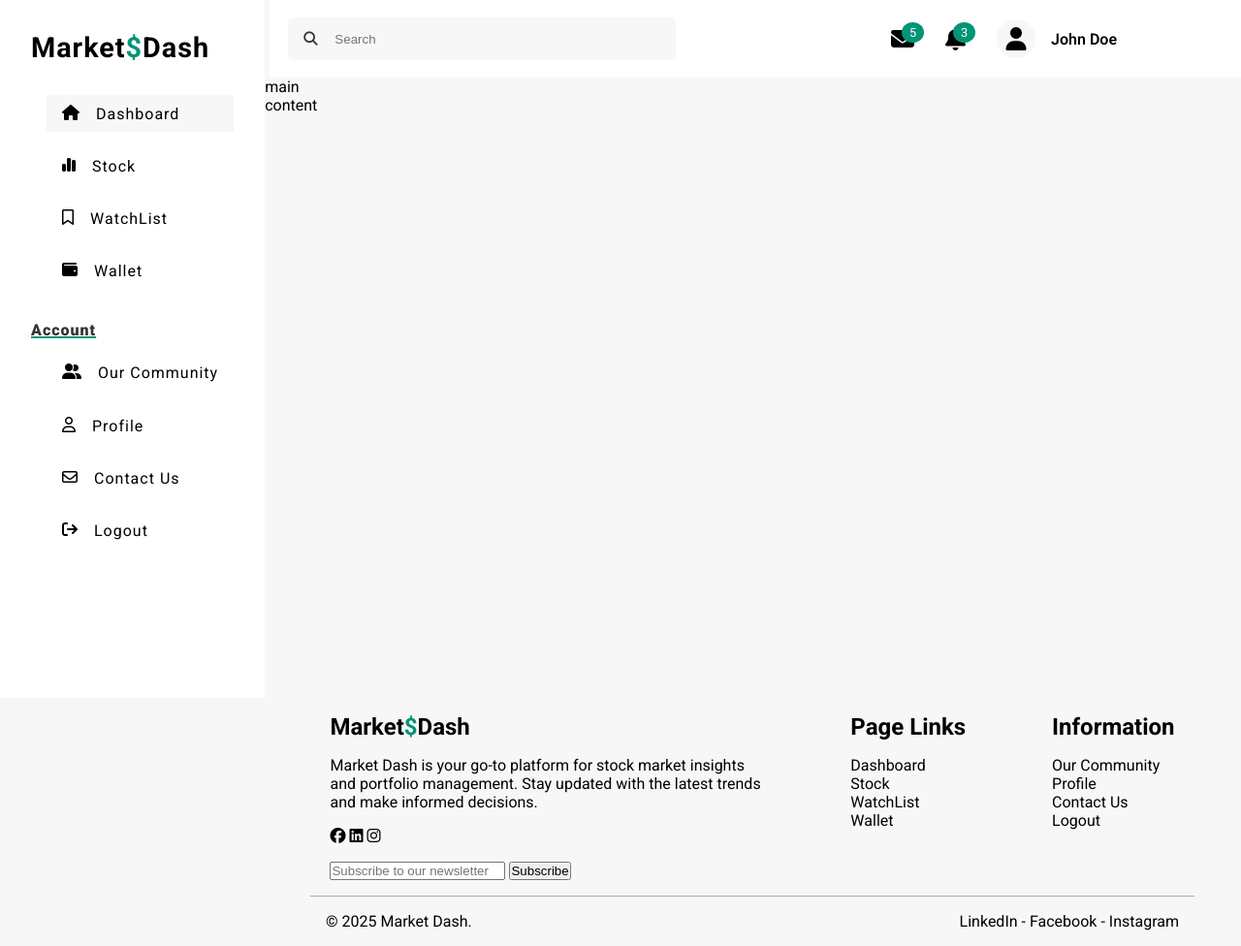
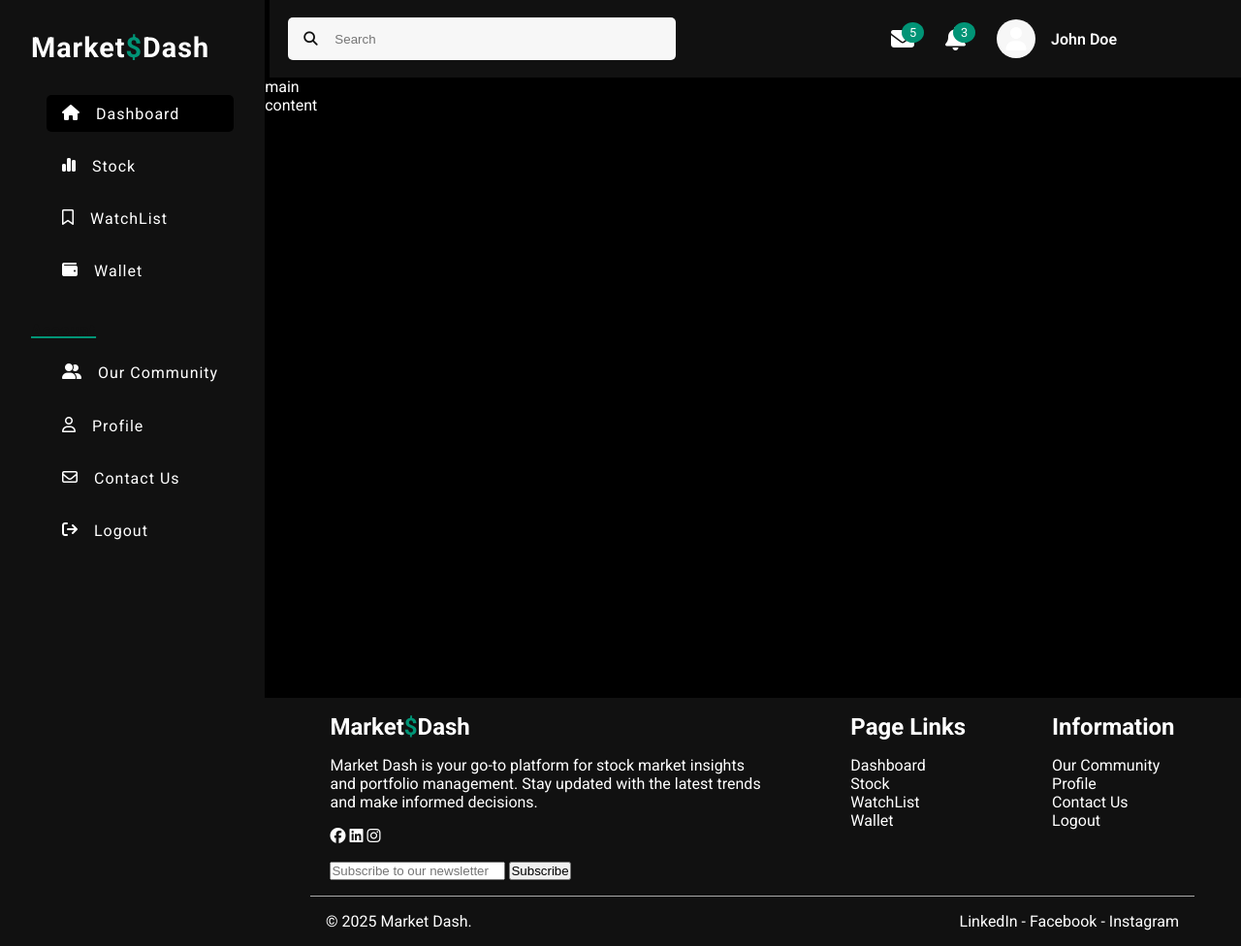
Before and after one commit to yilikalt/marketDash, a plain HTML site: page pages/dashboard.html in a window 1280 px wide. Shown: the whole page at 97% size. Drawn offline with Linux system fonts and the light colour scheme.

Commit message:
feat: update styles for body and dashboard with new background colors and improved text contrast

```diff
--- a/venders/styles/style.css
+++ b/venders/styles/style.css
@@ -10,6 +10,8 @@
 
 body {
   font-family: Roboto, sans-serif;
+  background: #000;
+  color: white;
 }
 a {
   color: inherit;
--- a/venders/styles/styleDash.css
+++ b/venders/styles/styleDash.css
@@ -4,7 +4,6 @@
   grid-template-rows: 5rem 5fr 2fr;
   grid-column-gap: 0px;
   grid-row-gap: 0px;
-  background: #f7f7f7;
   height: 100%;
   position: relative;
 }
@@ -13,7 +12,7 @@
   grid-area: 1 / 1 / 3 / 2;
   height: 100%;
   padding: 2rem 2rem;
-  background: #fff;
+  background: #111;
   position: sticky;
   display: flex;
   flex-direction: column;
@@ -57,10 +56,11 @@
 }
 .sidebar .menu ul li a:hover,
 .sidebar .account ul li a:hover {
-  background: #f7f1f1;
+  background: #eee;
 }
 .active-menu {
-  background: #f7f7f7;
+  background: #000;
+  border-radius: 5px;
 }
 .account__text {
   text-decoration: underline;
@@ -68,14 +68,14 @@
   text-decoration-thickness: 2px;
   margin-bottom: 1rem;
   font-weight: 900;
-  color: #333;
+  color: #111;
 }
 /* TopBar */
 .topbar {
   grid-area: 1 / 2 / 2 / 3;
   height: 5rem;
   margin-left: 5px;
-  background: #fff;
+  background: #111;
   display: flex;
 }
 /* Search Bar */
@@ -98,7 +98,7 @@
   position: relative;
   right: 24rem;
   font-size: 0.9rem;
-  color: #333;
+  color: #111;
 }
 
 .notify-area {
@@ -121,7 +121,6 @@
   top: -5px;
   right: -10px;
   background: #019476;
-  color: #fff;
   border-radius: 50%;
   padding: 0.2rem 0.5rem;
   font-size: 0.8rem;
@@ -151,14 +150,13 @@
 /* Footer */
 .footer {
   grid-area: 3 / 1 / 4 / 3;
-  /* background: #016b56; */
+  background: #111;
   display: flex;
   flex-direction: column;
   justify-content: space-between;
   align-content: space-between;
   padding-left: 20rem;
   padding-right: 3rem;
-  /* color: #fff; */
 }
 .footer-container {
   display: flex;
```
